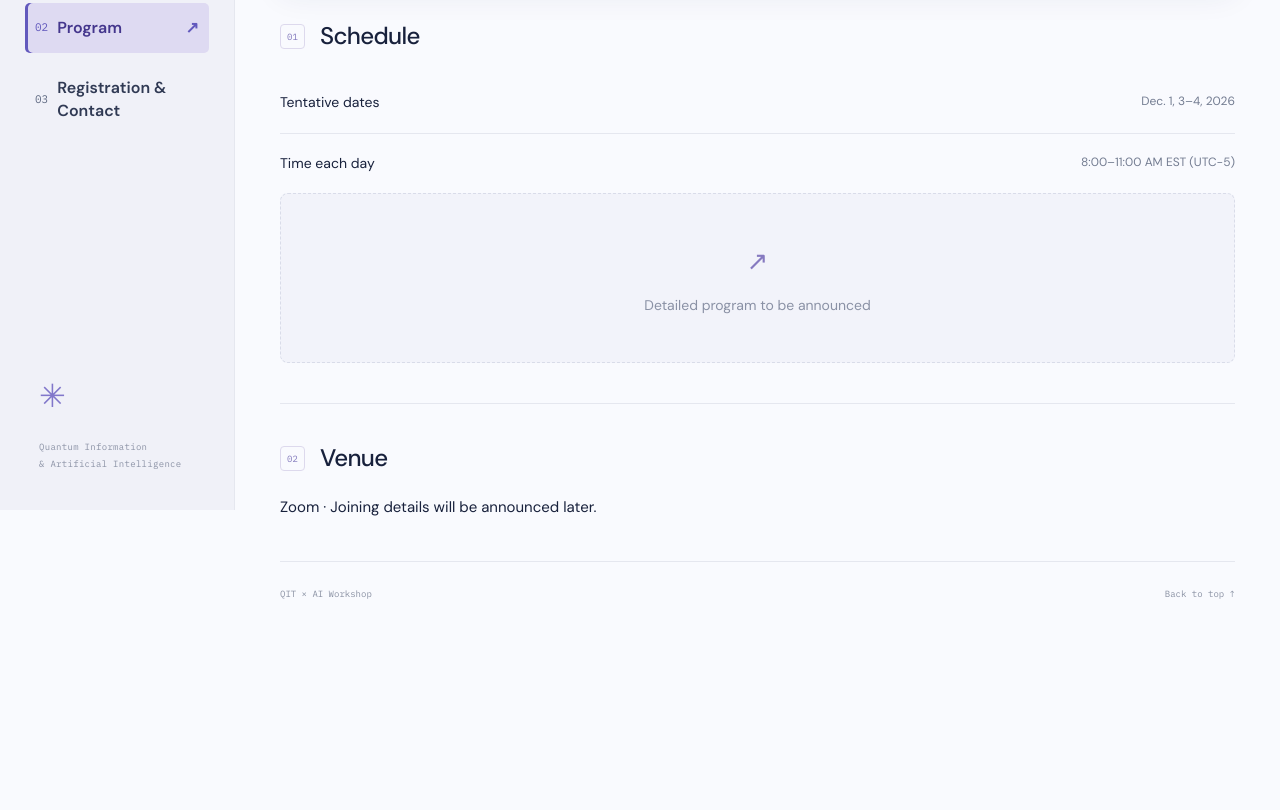
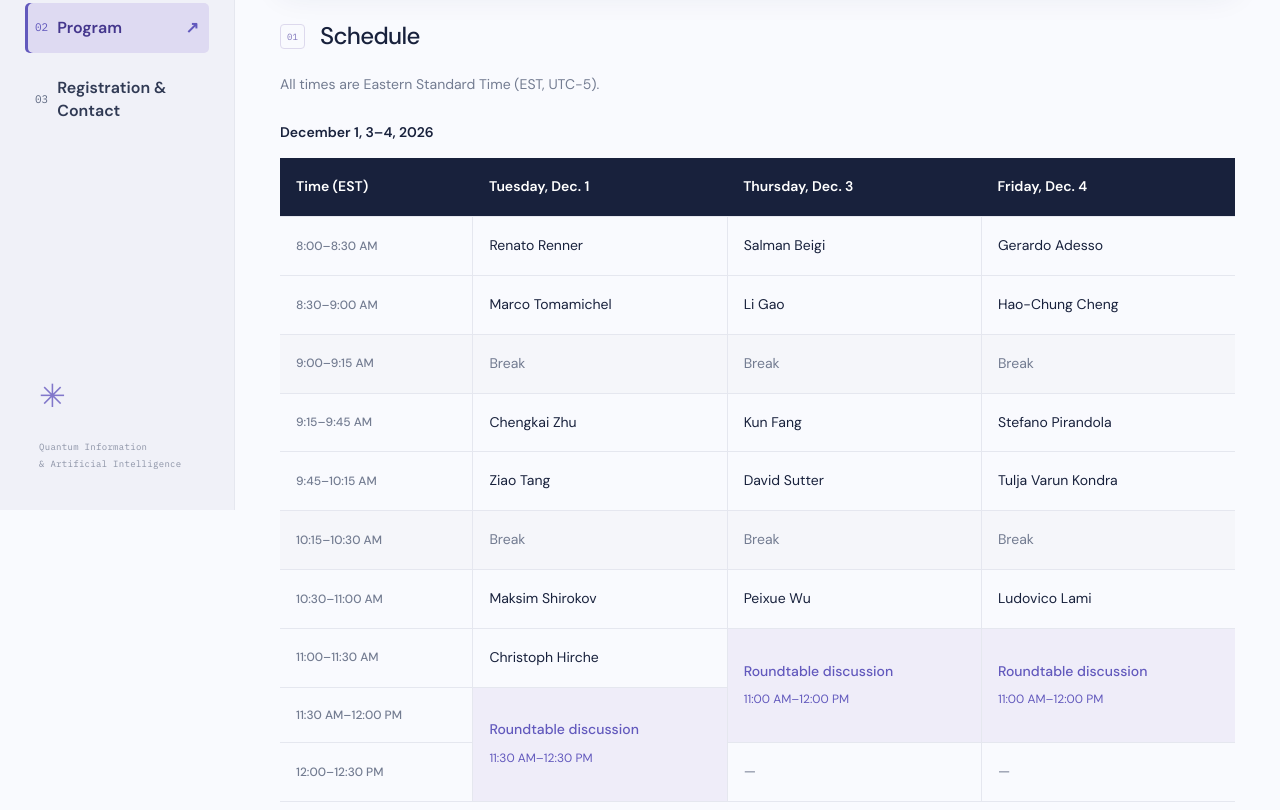
Before and after one commit to qit-ai/qit-ai.github.io, a plain HTML site: page program.html in a window 1280 px wide. Shown: the part 290-1100 px from the top of the page. Before the commit the page ends 916 px from the top, so only its background shows below. Drawn offline with Linux system fonts and the light colour scheme.

Commit message:
Publish workshop schedule in revised speaker order

```diff
--- a/css/styles.css
+++ b/css/styles.css
@@ -1301,3 +1301,18 @@ footer a:hover {
 .team-list .organizer-info { display: flex; flex-direction: column; gap: 3px; }
 .team-list .organizer-info .speaker-name { font-size: 14px; color: var(--ink); }
 .team-list .organizer-affiliation { font-size: 12px; color: var(--muted); }
+
+/* Three-day program with continuous roundtable sessions. */
+.schedule-timezone { color: var(--muted); font-size: 14px; }
+.schedule-scroll { overflow-x: auto; margin-top: 24px; }
+.schedule-table { width: 100%; min-width: 730px; border-collapse: collapse; font-size: 14px; text-align: left; }
+.schedule-table caption { text-align: left; font-weight: 600; padding-bottom: 14px; }
+.schedule-table th, .schedule-table td { padding: 17px 16px; border-bottom: 1px solid var(--line); }
+.schedule-table thead th { background: var(--ink); color: white; font-weight: 600; }
+.schedule-table tbody th { white-space: nowrap; font-size: 12px; font-weight: 500; color: var(--muted); }
+.schedule-table td { border-left: 1px solid var(--line); }
+.schedule-break { background: #f5f6fa; color: var(--muted); }
+.schedule-roundtable { background: #efedf9; color: var(--purple); vertical-align: middle; font-weight: 500; }
+.schedule-roundtable span { display: inline-block; margin-top: 6px; font-size: 12px; font-weight: 400; }
+.schedule-ended { color: var(--muted); }
+.schedule-scroll:focus-visible { outline: 2px solid var(--purple); outline-offset: 4px; }
--- a/program.html
+++ b/program.html
@@ -6,7 +6,7 @@
     <title>Program — QIT × AI</title>
     <meta
       name="description"
-      content="2026 Winter Session: leading developments in quantum Shannon theory powered by AI. Tentatively Dec. 1, 3–4, 2026, 8:00–11:00 AM EST, via Zoom."
+      content="2026 Winter Session: leading developments in quantum Shannon theory powered by AI. Dec. 1, 3–4, 2026, starting at 8:00 AM EST, via Zoom."
     />
     <link rel="icon" href="assets/logo.svg" type="image/svg+xml" />
     <link rel="preconnect" href="https://fonts.googleapis.com" />
@@ -15,7 +15,7 @@
       href="https://fonts.googleapis.com/css2?family=DM+Sans:wght@400;500;600;700&family=IBM+Plex+Mono:wght@400;500&display=swap"
       rel="stylesheet"
     />
-    <link rel="stylesheet" href="css/styles.css" />
+    <link rel="stylesheet" href="css/styles.css?v=20261123-schedule" />
   </head>
   <body>
     <a class="skip-link" href="#main">Skip to content</a>
@@ -325,13 +325,78 @@
             <span class="section-index">01</span>
             <h2>Schedule</h2>
           </div>
-          <div class="detail-list">
-            <div><span>Tentative dates</span><span>Dec. 1, 3–4, 2026</span></div>
-            <div><span>Time each day</span><span>8:00–11:00 AM EST (UTC−5)</span></div>
-          </div>
-          <div class="empty-state">
-            <span class="empty-symbol" aria-hidden="true">↗</span>
-            <p>Detailed program to be announced</p>
+          <p class="schedule-timezone">All times are Eastern Standard Time (EST, UTC−5).</p>
+          <div class="schedule-scroll" role="region" aria-label="Workshop schedule" tabindex="0">
+            <table class="schedule-table">
+              <caption>December 1, 3–4, 2026</caption>
+              <thead>
+                <tr>
+                  <th scope="col">Time (EST)</th>
+                  <th scope="col">Tuesday, Dec. 1</th>
+                  <th scope="col">Thursday, Dec. 3</th>
+                  <th scope="col">Friday, Dec. 4</th>
+                </tr>
+              </thead>
+              <tbody>
+                <tr>
+                  <th scope="row">8:00–8:30 AM</th>
+                  <td>Renato Renner</td>
+                  <td>Salman Beigi</td>
+                  <td>Gerardo Adesso</td>
+                </tr>
+                <tr>
+                  <th scope="row">8:30–9:00 AM</th>
+                  <td>Marco Tomamichel</td>
+                  <td>Li Gao</td>
+                  <td>Hao-Chung Cheng</td>
+                </tr>
+                <tr class="schedule-break">
+                  <th scope="row">9:00–9:15 AM</th>
+                  <td>Break</td>
+                  <td>Break</td>
+                  <td>Break</td>
+                </tr>
+                <tr>
+                  <th scope="row">9:15–9:45 AM</th>
+                  <td>Chengkai Zhu</td>
+                  <td>Kun Fang</td>
+                  <td>Stefano Pirandola</td>
+                </tr>
+                <tr>
+                  <th scope="row">9:45–10:15 AM</th>
+                  <td>Ziao Tang</td>
+                  <td>David Sutter</td>
+                  <td>Tulja Varun Kondra</td>
+                </tr>
+                <tr class="schedule-break">
+                  <th scope="row">10:15–10:30 AM</th>
+                  <td>Break</td>
+                  <td>Break</td>
+                  <td>Break</td>
+                </tr>
+                <tr>
+                  <th scope="row">10:30–11:00 AM</th>
+                  <td>Maksim Shirokov</td>
+                  <td>Peixue Wu</td>
+                  <td>Ludovico Lami</td>
+                </tr>
+                <tr>
+                  <th scope="row">11:00–11:30 AM</th>
+                  <td>Christoph Hirche</td>
+                  <td rowspan="2" class="schedule-roundtable">Roundtable discussion<br><span>11:00 AM–12:00 PM</span></td>
+                  <td rowspan="2" class="schedule-roundtable">Roundtable discussion<br><span>11:00 AM–12:00 PM</span></td>
+                </tr>
+                <tr>
+                  <th scope="row">11:30 AM–12:00 PM</th>
+                  <td rowspan="2" class="schedule-roundtable">Roundtable discussion<br><span>11:30 AM–12:30 PM</span></td>
+                </tr>
+                <tr>
+                  <th scope="row">12:00–12:30 PM</th>
+                  <td class="schedule-ended">—</td>
+                  <td class="schedule-ended">—</td>
+                </tr>
+              </tbody>
+            </table>
           </div>
         </section>
         <section class="section" id="venue">
```
Also changed, not shown: index.html (+3 -3 lines).
